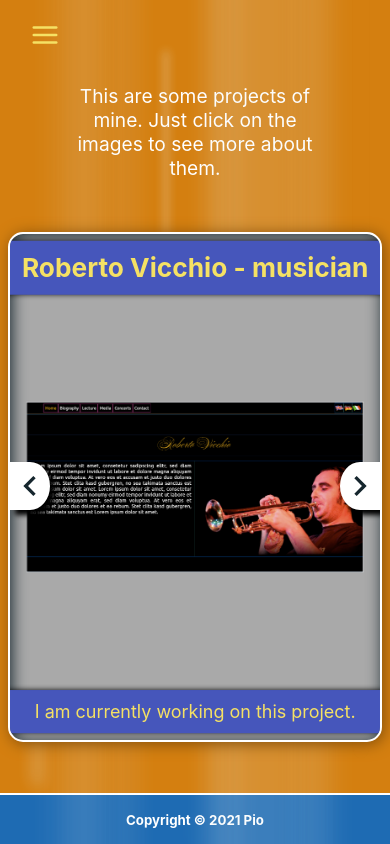
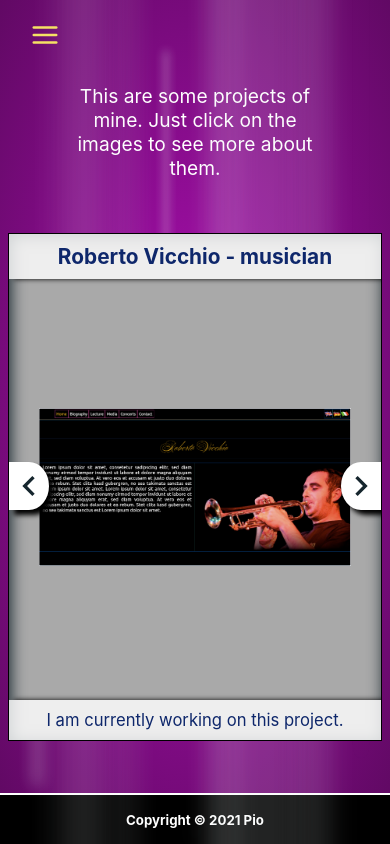
Before and after one commit to Pio-js/My-portfolio, a React (Create React App) app: page /Projects in a window 390 px wide. Built offline with nearby package versions, Linux system fonts and the light colour scheme.

Commit message:
some style change

```diff
--- a/src/App.css
+++ b/src/App.css
@@ -1,21 +1,29 @@
 :root {
   --primary: rgb(30, 141, 179);
-  --primary-dark: rgb(32, 144, 183);
+  --primary-dark: rgb(17, 68, 102);
   --primary-hell: rgb(217, 214, 37);
+  --primary-radial: radial-gradient(rgb(30, 141, 179), rgb(17, 68, 102));
   --about: rgb(30, 107, 179);
   --about-dark: rgb(21, 78, 131);
   --about-hover: rgba(123, 178, 204, 0.6);
-  --about-gradient: linear-gradient(90deg, rgb(30, 107, 179) 10%, rgb(30, 107, 179), rgb(12, 42, 70));
+  --about-linear: linear-gradient(90deg, rgb(30, 107, 179) 10%, rgb(30, 107, 179), rgb(12, 42, 70));
+  --about-radial: radial-gradient(rgb(30, 107, 179), black);
   --skills: rgb(37, 171, 217);
-  --skills-dark: rgb(32, 144, 183);
+  --skills-dark: rgb(30, 107, 179);
+  --skills-linear: linear-gradient(90deg, rgb(37, 171, 217) 10%, rgb(37, 171, 217), rgb(30, 107, 179));
+  --skills-radial: radial-gradient(rgb(37, 171, 217), rgb(30, 107, 179));
   --skills-hover: rgba(207, 27, 192, 0.8);
-  --projects: rgb(212, 127, 16);
+  --projects: rgb(171, 15, 177);
   --projects-text-bg: rgb(70, 86, 187);
-  --projects-dark: rgb(131, 79, 11);
-  --projects-hover: rgba(219, 165, 65, 0.8);
-  --contact: rgb(187, 34, 85);
+  --projects-dark: rgb(97, 9, 100);
+  --projects-hover: rgba(70, 86, 187, 0.8);
+  --projects-linear: linear-gradient(90deg, rgb(171, 15, 177) 10%, rgb(171, 15, 177), rgb(97, 9, 100));
+  --projects-radial: radial-gradient(rgb(171, 15, 177), rgb(97, 9, 100));
+  --contact: rgb(184, 26, 78);
   --contact-dark: rgb(119, 22, 54);
   --contact-hover: rgba(157, 35, 206, 0.8);
+  --contact-linear: linear-gradient(90deg, rgb(184, 26, 78) 10%, rgb(184, 26, 78), rgb(119, 22, 54));
+  --contact-radial: radial-gradient(rgb(184, 26, 78), rgb(119, 22, 54));
 }
 
 .App {
@@ -41,11 +49,6 @@ section {
 .page-container {
   width: 70%;
   margin-top: 10vh;
-  /* background-color: rgba(255, 255, 255, 0.2);
-  backdrop-filter: blur(10px);
-  border: 1px solid white;
-  border-radius: 15px 15px 0 0;
-  box-shadow: 2px 2px 15px black; */
 }
 
 /* navigation */
@@ -132,6 +135,7 @@ nav {
   box-shadow: none;
   color: rgb(245, 225, 100);
   background-color: transparent;
+  background-image: none;
 }
 
 .active:hover {
@@ -160,19 +164,19 @@ p {
 }
 
 .footer-about {
-  background-color: var(--about);
+  background-image: var(--about-linear);
 }
 
 .footer-skills {
-  background-color: var(--skills);
+  background-image: var(--skills-linear);
 }
 
 .footer-projects {
-  background-color: var(--projects);
+  background-image: var(--projects-linear);
 }
 
 .footer-contact {
-  background-color: var(--contact);
+  background-image: var(--contact-linear);
 }
 
 #footer > h5 {
@@ -181,19 +185,16 @@ p {
 
 @media (max-width: 1200px){
   .page-container {
-    width: 50%;
+    width: 70%;
+    margin-left: 20%;
   }
 }
 
 @media (max-width: 800px){
 
-  .menu-w {
-    position: absolute;
-    height: auto;
-  }
-
   .page-container {
     width: 100%;
+    margin-left: 0;
   }
 
   p {
@@ -292,6 +293,26 @@ p {
     background-color: var(--primary);
     font-size: 1.5em;
   }
+
+  .footer-about {
+    background-image: none;
+    background-color: black;
+  }
+
+  .footer-skills {
+    background-image: none;
+    background-color: var(--skills-dark);
+  }
+
+  .footer-projects {
+    background-image: none;
+    background-color: var(--projects-dark);
+  }
+
+  .footer-contact {
+    background-image: none;
+    background-color: var(--contact-dark);
+  }
 }
 
 @media (orientation: landscape) {
--- a/src/components/ImageSlider.css
+++ b/src/components/ImageSlider.css
@@ -6,10 +6,9 @@
     flex-direction: column;
     background-color: darkgray;
     overflow: hidden;
-    border: 2px solid white;
-    border-radius: 15px;
-    box-shadow: inset 2px 2px 15px rgb(22, 38, 46),
-                2px 2px 15px var(--projects-dark);
+    border: 1px solid black;
+    box-shadow: inset 2px 2px 15px rgb(22, 38, 46)/* ,
+                2px 2px 15px var(--projects-dark) */;
 }
 
 .right-arrow, .left-arrow  {
@@ -53,12 +52,20 @@
     transition-duration: 1s ease;
 }
 
-.slide.slide-active {
+.slide-active {
     opacity: 1;
     transition-duration: 1s;
-    transform: scale(1.08);
-    animation: show 1s ease-in-out;
-    animation-fill-mode: forwards;
+    animation: show 1s ease-in-out;/*
+    animation-fill-mode: forwards; */
+}
+
+@keyframes show{
+    from{
+        opacity: 0;
+    }
+    to {
+        opacity:1;
+    }
 }
 
 .slide-img {
@@ -72,14 +79,14 @@
     justify-content: center;
     align-items: center;
     width: 100%;
-    background-color: var(--projects-text-bg);
-    color: rgb(245, 225, 100);
+    background-color: rgba(255, 255, 255, 0.8);
+    color: rgb(14, 39, 107);
     font-size: 1.3em;
     box-shadow: 5px 0 5px black;
 }
 
 .project-title {
-    top: 1.2em;
+    top: 0;
 }
 
 .project-title > h3 {
@@ -88,7 +95,7 @@
 }
 
 .project-description{
-    bottom: 1.2em;
+    bottom: 0;
 }
 
 .project-description > p {
@@ -99,18 +106,18 @@
     padding: 10px 20px 10px 20px;
 }
 
-@keyframes show{
-    from{
-        opacity: 0
-    }
-    to {
-        opacity:1
-    }
-}
-
 @media (max-width: 800px) {
     .slider {
         width: 100%;
+    }
+
+    .slide-img {
+        width: 100%;
+    }
+
+    .project-title > h3 {
+        font-size: 1em;
+        padding: 10px;
     }
 
     .project-description > p {
--- a/src/components/ImageSlider.js
+++ b/src/components/ImageSlider.js
@@ -31,7 +31,6 @@ const ImageSlider = ({ setProjectName, setTechnology, setDescription, setImages,
         return (
             <div key={slide.id}>
                 <div className={index === current ? 'slide slide-active' : 'no-slide' } >
-
                     {index === current && (
                         <>
                             <div className ="project-title">
--- a/src/components/LightAnimation.css
+++ b/src/components/LightAnimation.css
@@ -1,10 +1,9 @@
 .light {
     position: absolute;
     width: 0px;
-    opacity: .75;
+    opacity: .85;
     background-color: white;
     box-shadow: #e9f1f1 0px 0px 20px 2px;
-    opacity: 0;
     top: 100vh;
     bottom: 0px;
     left: 0px;
@@ -17,9 +16,9 @@
   -moz-animation: floatUp 4s infinite linear;
   -o-animation: floatUp 4s infinite linear;
   animation: floatUp 4s infinite linear;
-   -webkit-transform: scale(1.0);
-   -moz-transform: scale(1.0);
-   -o-transform: scale(1.0);
+  -webkit-transform: scale(1.0);
+  -moz-transform: scale(1.0);
+  -o-transform: scale(1.0);
   transform: scale(1.0);
 }
 
--- a/src/components/MenuS.js
+++ b/src/components/MenuS.js
@@ -16,18 +16,18 @@ export default function MenuS(){
 
     return (
     <>
-        <button onClick={handleToggle}>{navbarOpen? (
+        <button onClick={handleToggle}>{navbarOpen?
             null
-            ): (
+            :
             <FiMenu className="no-outline nav-closed" />
-            )}
+            }
         </button>
-        <ul className={`menuNav ${navbarOpen ? " showMenu" : ""}`}>
+        <ul className={`menuNav ${navbarOpen ? "showMenu" : null}`}>
             <button className ="close-btn" onClick={handleToggle}>{navbarOpen? (
-            <MdClose className="no-outline nav-open" />
-            ): (
-            null
-            )}
+                <MdClose className="no-outline nav-open" />
+                ): (
+                null
+                )}
             </button>
             <NavLink exact to='/' activeClassName="active">
                 <button onClick={()=>closeMenu(false)}>Home</button>
--- a/src/pages/About.css
+++ b/src/pages/About.css
@@ -3,7 +3,7 @@
 #about {
     display: flex;
     justify-content: center;
-    background-image: var(--about-gradient);
+    background-image: var(--about-linear);
     background-size: contain;
     background-position: bottom;
     background-repeat: no-repeat;
@@ -16,6 +16,11 @@
     flex-wrap: wrap;
     flex-direction: row-reverse;
     justify-content: center;
+    background-color: rgba(0, 0, 0, 0.2);
+    backdrop-filter: blur(20px);
+    border-radius: 10px 10px 0 0;
+    box-shadow: 2px 2px 15px rgba(0, 0, 0, 0.5);
+    border: 1px solid rgba(255, 255, 255, 0.3);
 }
 
 #about-txt {
@@ -25,11 +30,6 @@
     text-align: justify;
     padding: 20px;
     color: white;
-    background-color: rgba(0, 0, 0, 0.2);
-    backdrop-filter: blur(30px);
-    border: 1px solid grey;
-    border-radius: 15px;
-    box-shadow: 2px 2px 15px rgba(0, 0, 0, 0.5);
 }
 
 .slide-in-right {
@@ -68,13 +68,13 @@
     max-height: 55vh;
     min-width: 240px;
     min-height: 240px;
-    float: right;
     margin-left: 2vw;
+    margin-right: 2vw;
     background-image: url('../images/original.jpg');
     background-size: cover;
     background-repeat: no-repeat;
-    border-radius: 15px;
-    box-shadow: 3px 3px 10px rgb(22, 38, 46);
+    /* border-radius: 15px;
+    box-shadow: 3px 3px 10px rgb(22, 38, 46); */
 }
 
 .slide-in-top {
@@ -92,7 +92,7 @@
     100% {
         -webkit-transform: translateY(0);
                 transform: translateY(0);
-        opacity: 1;
+        opacity: 0.7;
     }
 }
 @keyframes slide-in-top {
@@ -104,7 +104,7 @@
     100% {
         -webkit-transform: translateY(0);
                 transform: translateY(0);
-        opacity: 1;
+        opacity: 0.7;
     }
 }
 
@@ -116,7 +116,7 @@
 
 @media (max-width: 800px){
     #about {
-        background-size: 200%;
+        background-image: var(--about-radial);
     }
 
     #about-container {
@@ -129,6 +129,11 @@
         margin-top: 25px;
     }
 
+    #about-txt {
+        border: none;
+        border-radius: 0;
+    }
+
     #my-pic {
         min-width: 200px;
         min-height: 200px;
--- a/src/pages/Contact.css
+++ b/src/pages/Contact.css
@@ -1,5 +1,5 @@
 #contact {
-    background-color: var(--contact);
+    background-image: var(--contact-linear);
 }
 
 #contact-container {
@@ -95,6 +95,10 @@ form > button:hover {
 }
 
 @media (max-width: 800px){
+    #contact {
+        background-image: var(--contact-radial);
+    }
+
     #contact-container {
         width: 100%;
     }
@@ -103,6 +107,10 @@ form > button:hover {
         bottom: -30px;
     }
 
+    form > button {
+        font-size: 1em;
+    }
+
     form > button:hover {
         background-color: var(--contact);
     }
--- a/src/pages/Home.css
+++ b/src/pages/Home.css
@@ -3,7 +3,7 @@
     justify-content: center;
     align-items: center;
     height: 100vh;
-    background-color: var(--primary);
+    background-image: var(--primary-radial);
     overflow: hidden;
 }
 
--- a/src/pages/Project.js
+++ b/src/pages/Project.js
@@ -31,7 +31,7 @@ export default function Project(props) {
     );
 
     useEffect(() => {
-        SliderData.map((data) => {
+        SliderData.filter((data) => {
 
             if(data.projName == projectName){
                 setCurrentProject(data.id);
@@ -43,14 +43,11 @@ export default function Project(props) {
         if(currentProject!=null){
             setProjectName(SliderData[currentProject].projName);
             setTechnology(SliderData[currentProject].technology);
-            setDescription(SliderData[currentProject].description);
+            setDescription(SliderData[currentProject].fullDescription);
             setImages(SliderData[currentProject].images);
             history.push('/project');
         }
     }, [currentProject]);
-
-    console.log(projectsLength);
-    console.log(currentProject);
 
     const closeBtn = <div id='close-popup-btn' onClick={()=>setPopup()}>X</div>
     const nextSlide = () => {
--- a/src/pages/Projects.css
+++ b/src/pages/Projects.css
@@ -1,5 +1,5 @@
 #projects {
-    background-color: var(--projects);
+    background-image: var(--projects-linear);
 }
 
 #pro-container {
@@ -20,3 +20,9 @@
 #projects-text > p {
     margin: 0;
 }
+
+@media (max-width: 800px){
+    #projects {
+        background-image: var(--projects-radial);
+    }
+}
--- a/src/pages/Skills.css
+++ b/src/pages/Skills.css
@@ -1,5 +1,5 @@
 #skills {
-    background-color: var(--skills);
+    background-image: var(--skills-linear);
     overflow-x: hidden;
 }
 
@@ -99,8 +99,11 @@
 }
 
 @media (max-width: 800px){
+    #skills {
+        background-image: var(--skills-radial);
+    }
     #skills-container {
-        overflow-y: scroll;
+        overflow-y: auto;
     }
 
     #skills-chart, #skills-txt {
```
